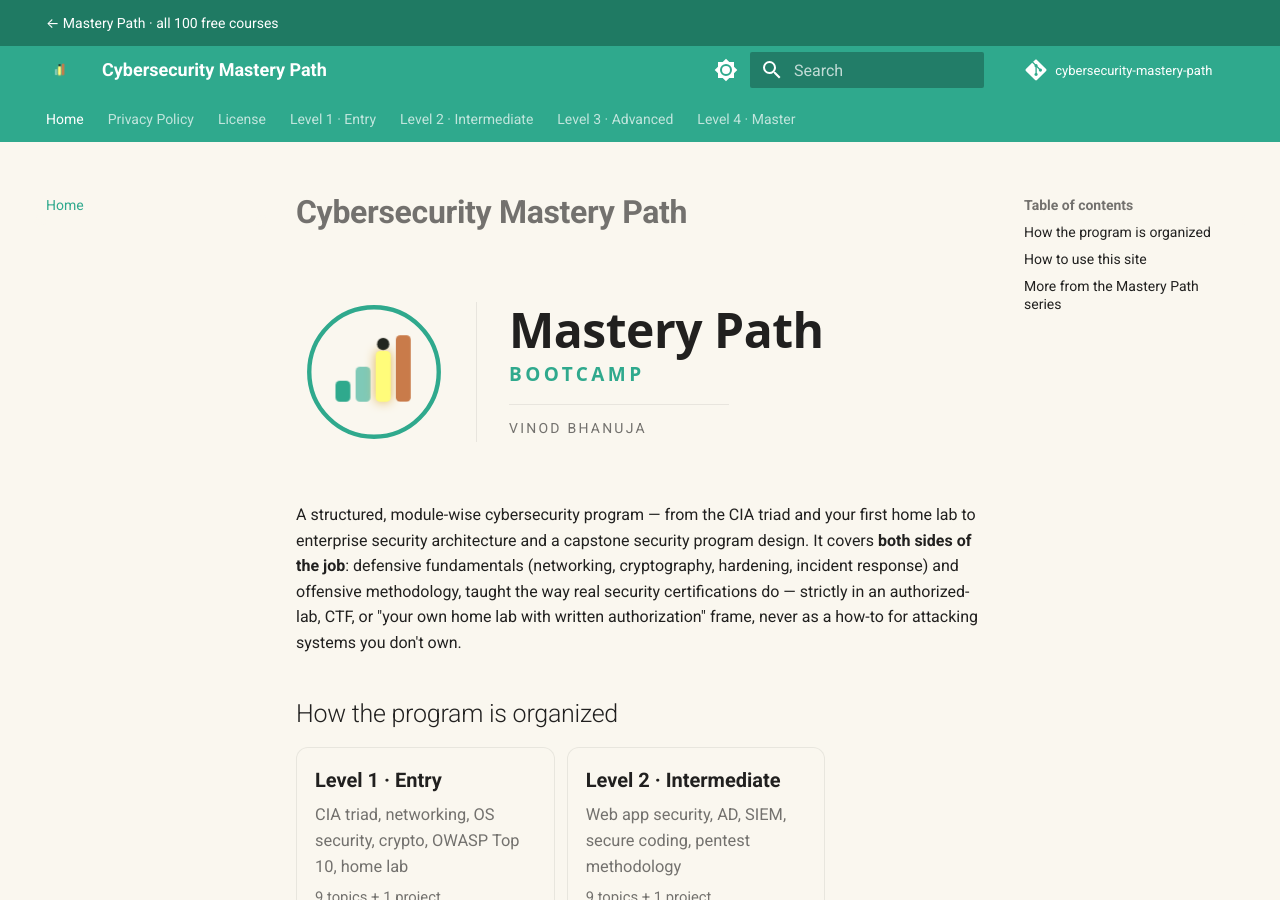
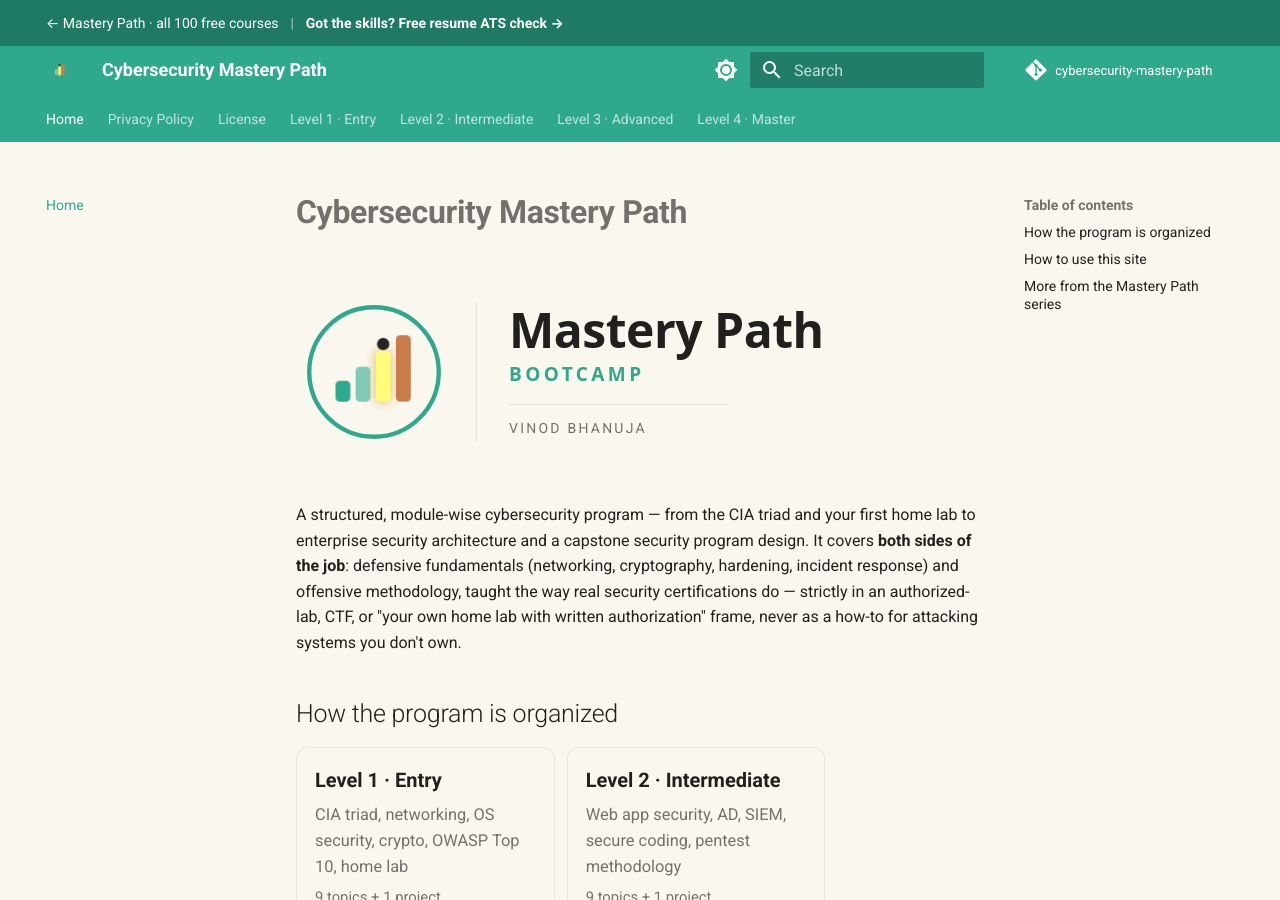
Before and after one commit to SIGILIPELLI/cybersecurity-mastery-path, an MkDocs documentation site: the page built from docs/index.md, in a window 1280 px wide and 900 px high. Built offline with MkDocs 1.6.1 and Material for MkDocs 9.7.7, drawn with Linux system fonts in a browser that asks for light colours; comment, search, counter and statistics services are not loaded.

Commit message:
Link the free resume ATS check from the course top bar
Co-Authored-By: Claude Opus 5.5 <noreply@anthropic.com>

```diff
--- a/docs/overrides/main.html
+++ b/docs/overrides/main.html
@@ -79,6 +79,10 @@
   <a href="https://learnmasterypath.com/" style="color: inherit; text-decoration: none;">
     &larr; Mastery Path &middot; all 100 free courses
   </a>
+  <span style="opacity: .6; margin: 0 .6em;">|</span>
+  <a href="https://learnmasterypath.com/resume/" style="color: inherit; font-weight: 700; text-decoration: none;">
+    Got the skills? Free resume ATS check &rarr;
+  </a>
 {% endblock %}
 
 {% block footer %}
```
